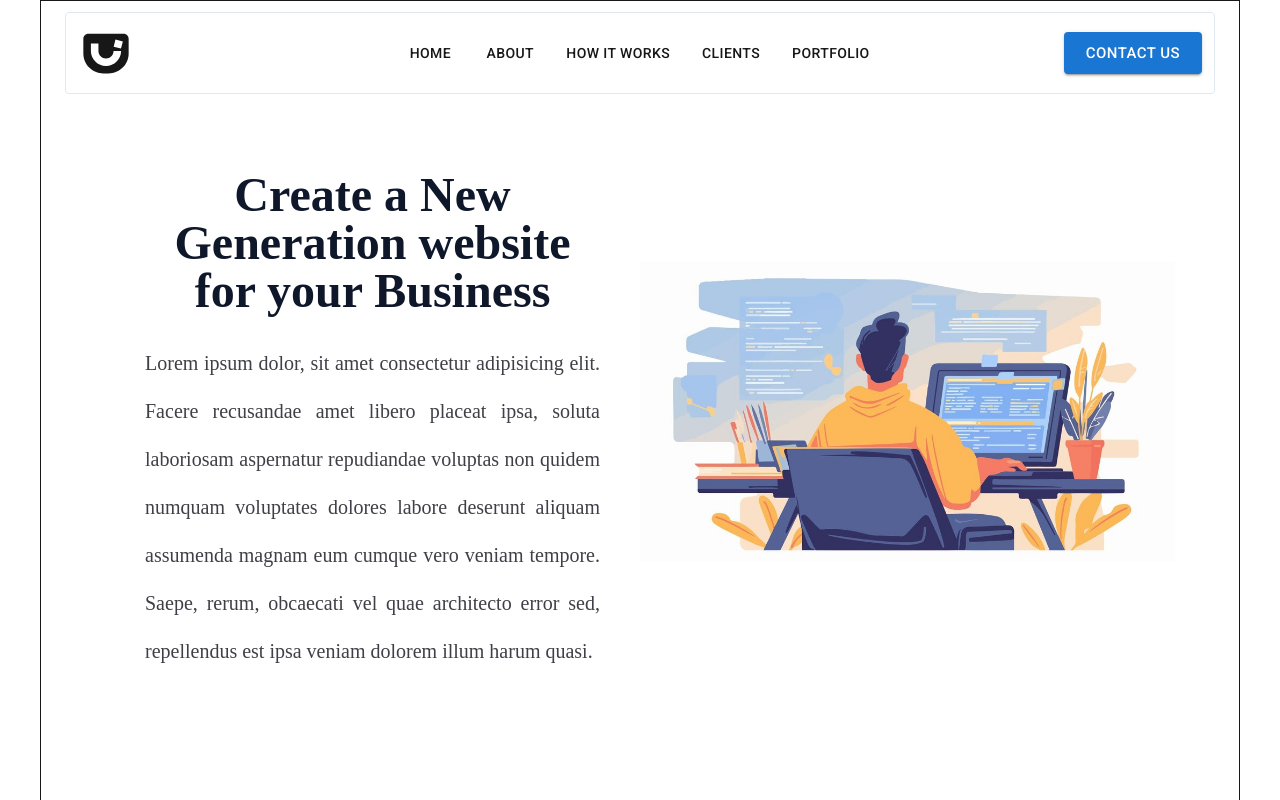
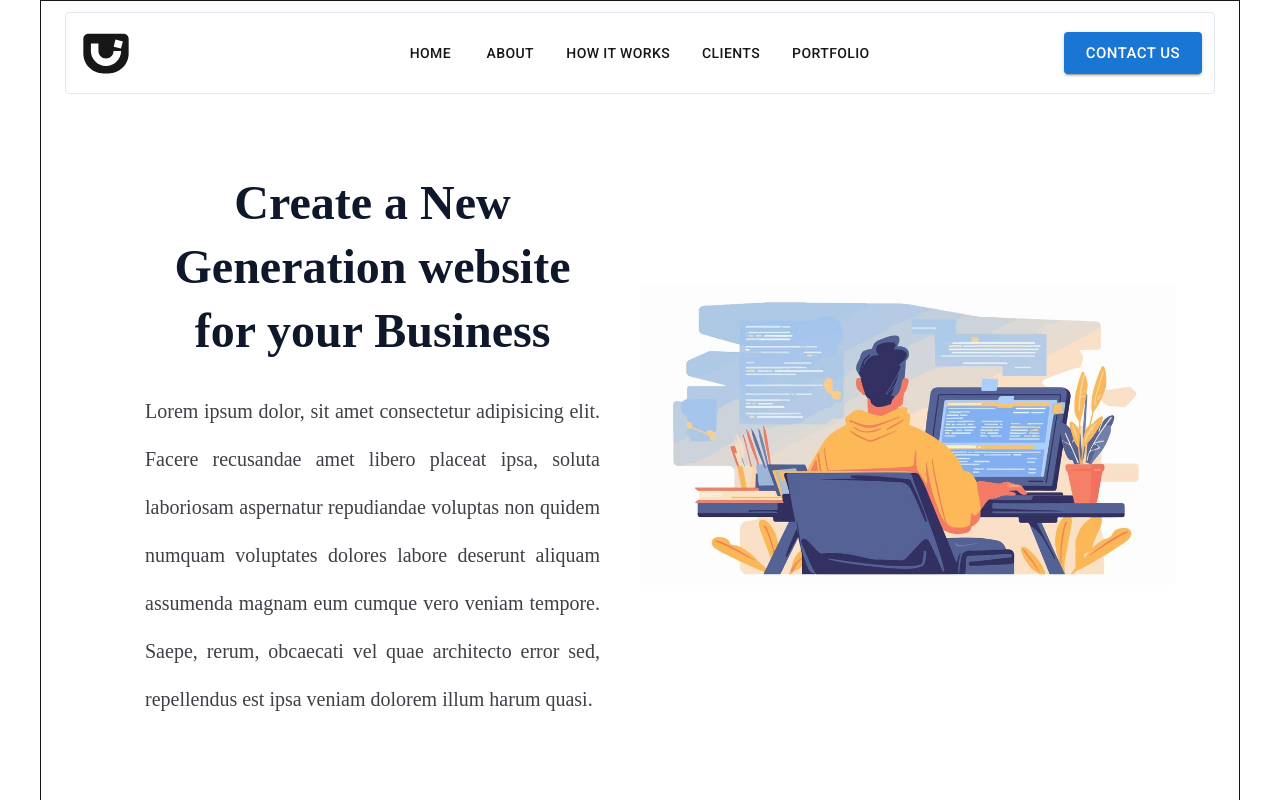
Before and after one commit to PouryaSoleimani/SIMPLE___LANDING___PAGE___NEXT.JS, a Next.js app: page / in a window 1280 px wide. Shown: the top 800 px of the page. Built offline with nearby package versions, Linux system fonts and the light colour scheme.

Commit message:
🟦 MUI 🟦

```diff
--- a/components/modules/bottom-header/BottomHeaderComponent.tsx
+++ b/components/modules/bottom-header/BottomHeaderComponent.tsx
@@ -5,13 +5,13 @@ function BottomHeaderComponent() {
     return (
         <div className='flex flex-col md:flex-row items-center justify-between w-full mt-16 lg:px-10'>
             <div id="HEADER__CONTENT" className='basis-1/2 px-10'>
-                <h2 className='text-5xl font-black text-center my-6 text-slate-900  mx-auto'>Create a New Generation website for your Business</h2>
+                <h2 className='text-5xl font-black text-center my-6 text-slate-900 leading-[4rem] mx-auto'>Create a New Generation website for your Business</h2>
                 <p className=' text-xl text-zinc-700 leading-[3rem] text-justify'>
                     Lorem ipsum dolor, sit amet consectetur adipisicing elit. Facere recusandae amet libero placeat ipsa, soluta laboriosam aspernatur repudiandae voluptas non quidem numquam voluptates dolores labore deserunt aliquam assumenda magnam eum cumque vero veniam tempore. Saepe, rerum, obcaecati vel quae architecto error sed, repellendus est ipsa veniam dolorem illum harum quasi.
                 </p>
             </div>
             <div id='HEADER___IMAGE' className='w-full basis-1/2'>
-                <Image src="/header___image.jpg" width={1200} height={1200} alt='header--image' />
+                <Image src="/header___image.jpg" width={1500} height={1500} alt='header--image' className='h-auto' />
             </div>
         </div>
     )
```
